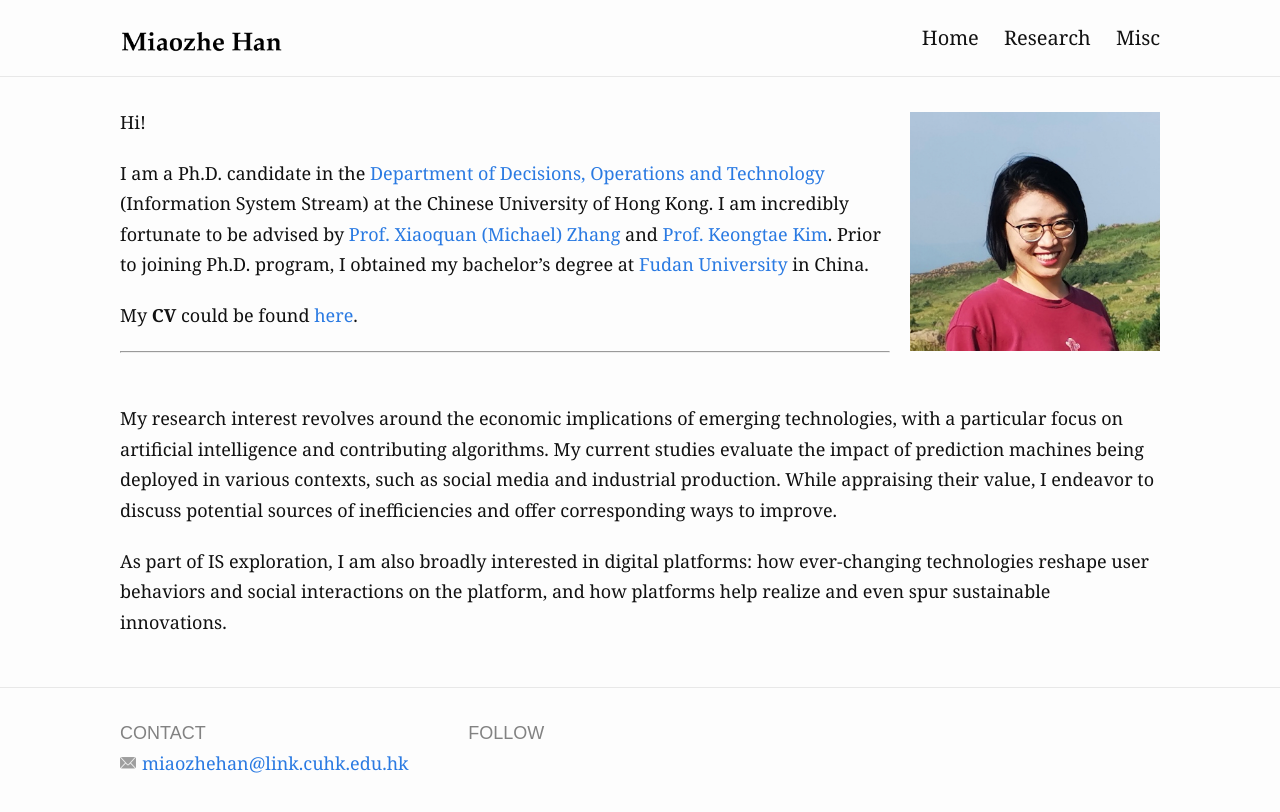
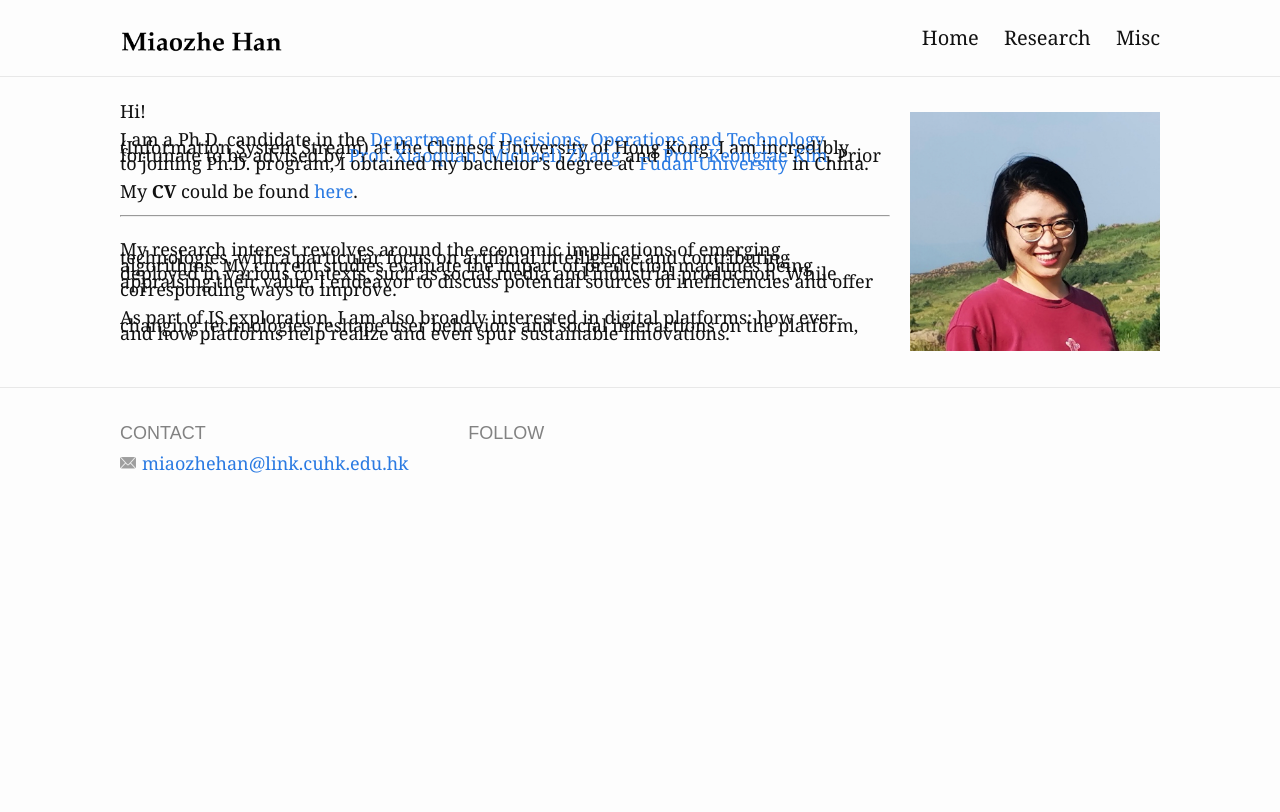
Before and after one commit to miaozhehan99/miaozhehan99.github.io, a Jekyll site: the page built from index.md, in a window 1280 px wide. Shown: the top 812 px of the page. Built offline with Jekyll 4.4.1, drawn with Linux system fonts in a browser that asks for light colours.

Commit message:
Update _base.scss

```diff
--- a/_sass/_base.scss
+++ b/_sass/_base.scss
@@ -28,7 +28,8 @@ figure {
 body {
   font-family: $base-font-family;
   font-size: $base-font-size;
-  line-height: $base-line-height;
+  // line-height: $base-line-height;
+  line-height: 50%;
   font-weight: 300;
   color: $text-color;
   background-color: $background-color;
```
